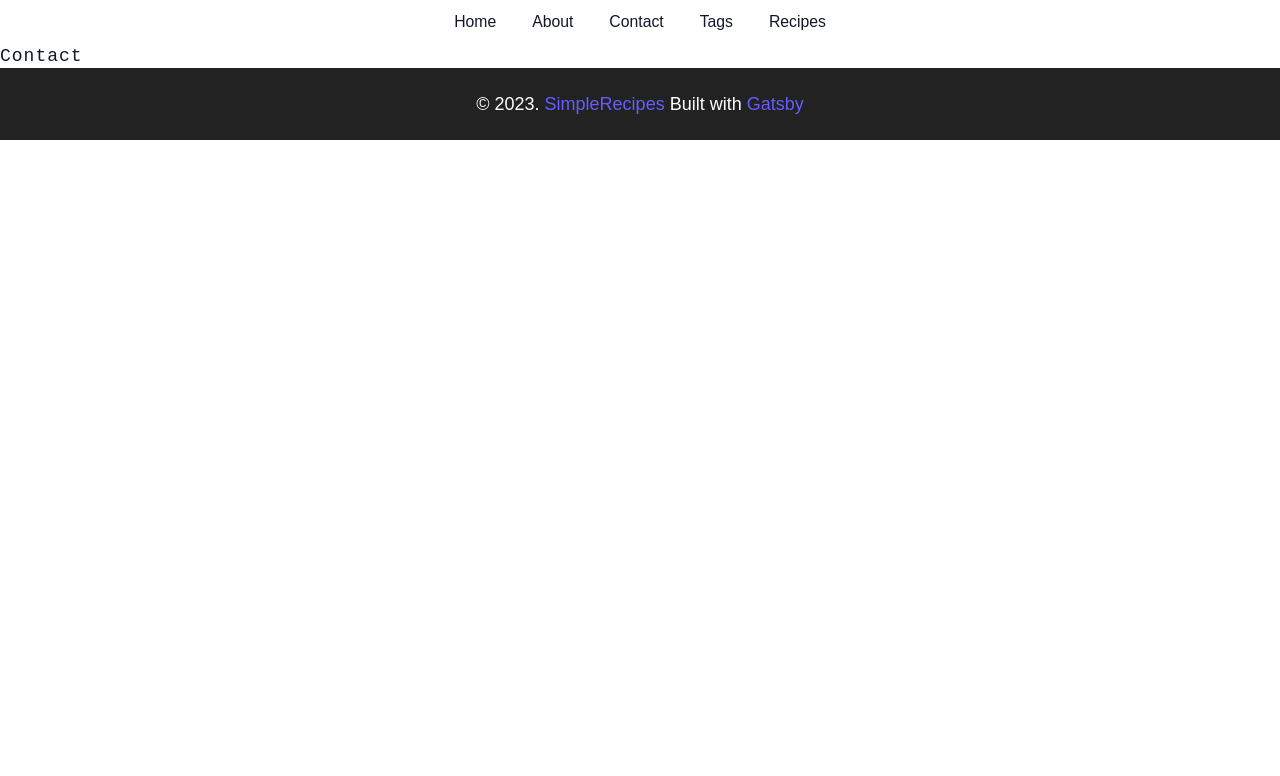
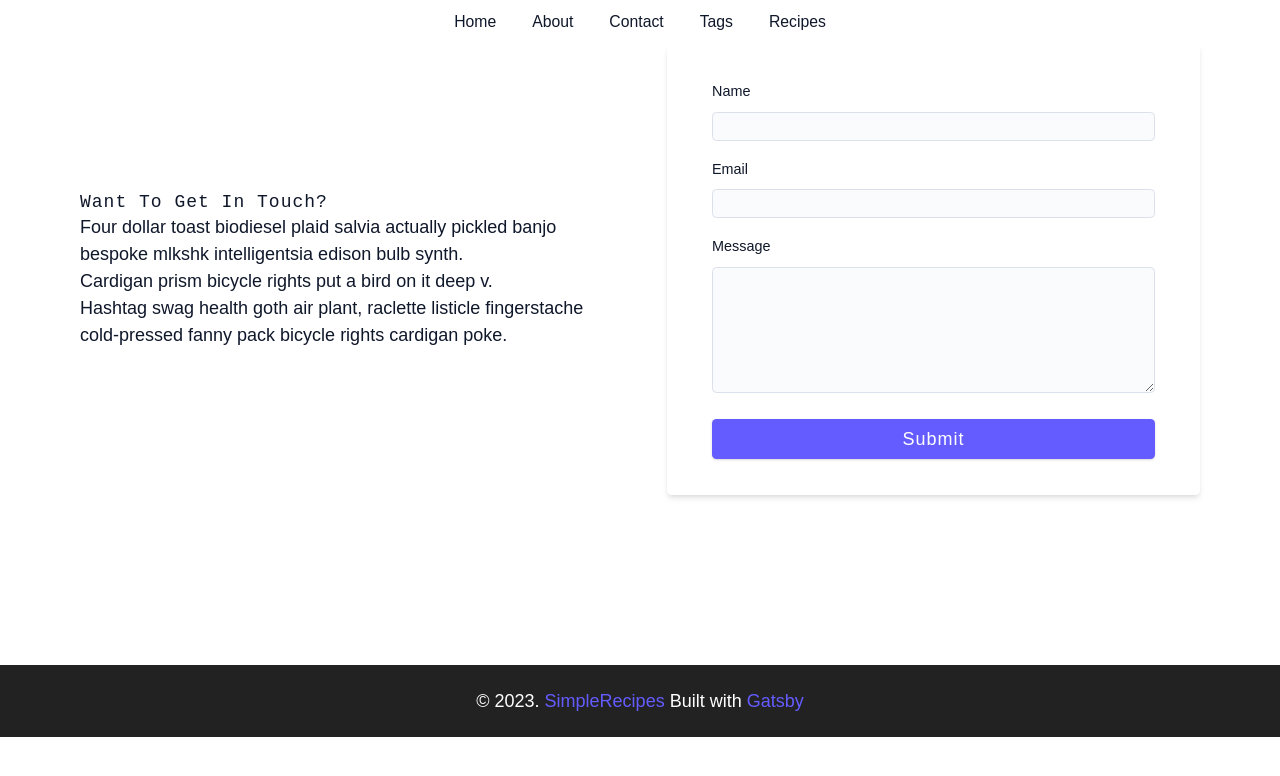
Before and after one commit to mjasprec14/gatsby, a Gatsby site: page /contact in a window 1280 px wide. Built offline with nearby package versions, Linux system fonts and the light colour scheme; Gatsby itself is replaced by a stand-in of ours.

Commit message:
feat: Contact page init

```diff
--- a/src/pages/contact.js
+++ b/src/pages/contact.js
@@ -4,7 +4,59 @@
 export default function Contact() {
   return (
     <Layout>
-      <h1>Contact</h1>
+      <main className="page">
+        <section className="contact-page">
+          <article className="contact-info">
+            <h3>Want To Get In Touch?</h3>
+
+            <p>
+              Four dollar toast biodiesel plaid salvia actually pickled banjo
+              bespoke mlkshk intelligentsia edison bulb synth.
+            </p>
+
+            <p>Cardigan prism bicycle rights put a bird on it deep v.</p>
+
+            <p>
+              Hashtag swag health goth air plant, raclette listicle fingerstache
+              cold-pressed fanny pack bicycle rights cardigan poke.
+            </p>
+          </article>
+
+          <article>
+            <form className="form contact-form">
+              <div className="form-row">
+                <label htmlFor="name">Name</label>
+                <input
+                  type="text"
+                  name="name"
+                  id="name"
+                />
+              </div>
+              <div className="form-row">
+                <label htmlFor="email">Email</label>
+                <input
+                  type="email"
+                  name="email"
+                  id="email"
+                />
+              </div>
+              <div className="form-row">
+                <label htmlFor="message">Message</label>
+                <textarea
+                  name="message"
+                  id="message"
+                ></textarea>
+              </div>
+              <button
+                type="submit"
+                className="btn block"
+              >
+                Submit
+              </button>
+            </form>
+          </article>
+        </section>
+      </main>
     </Layout>
   );
 }
```
